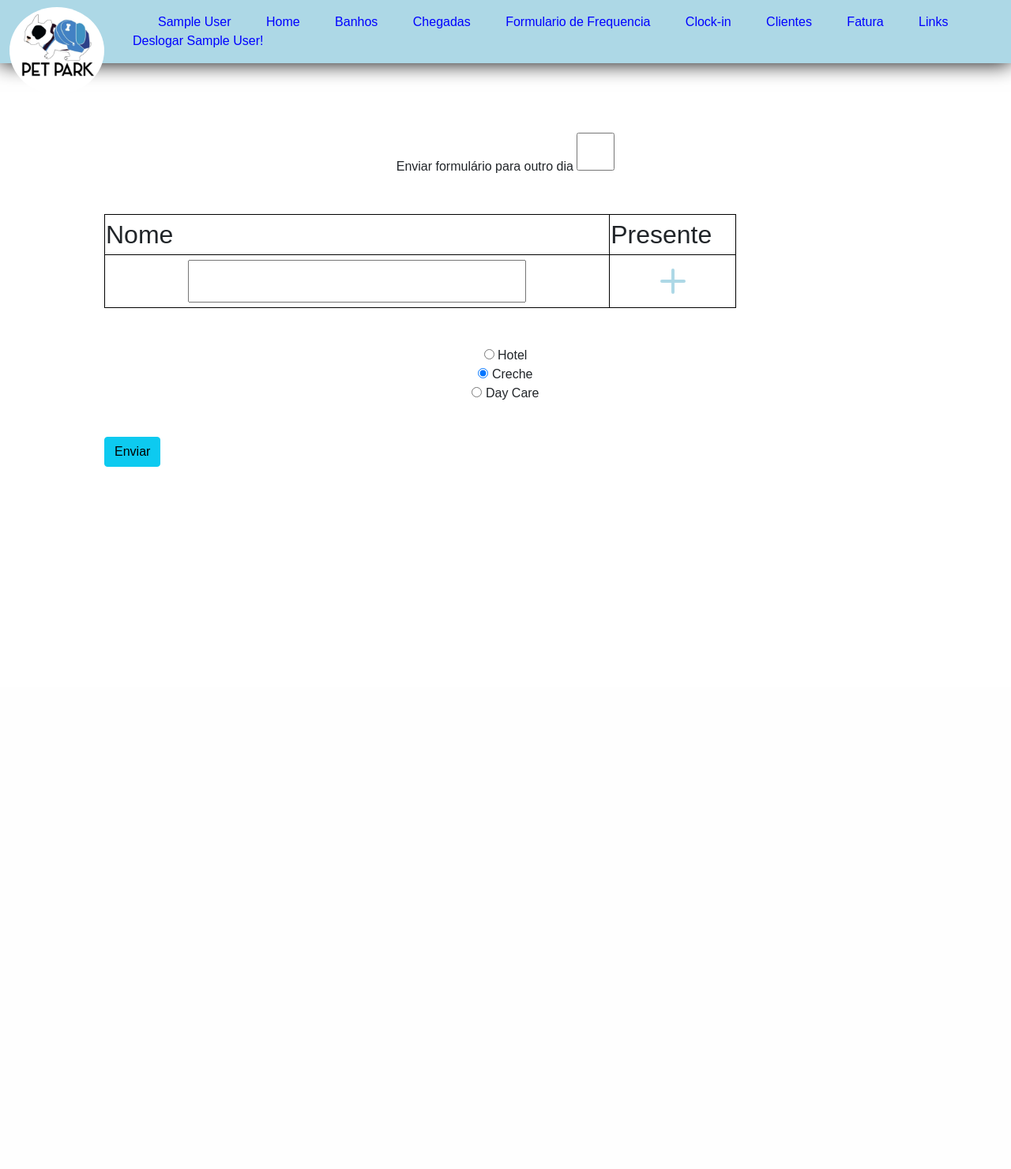
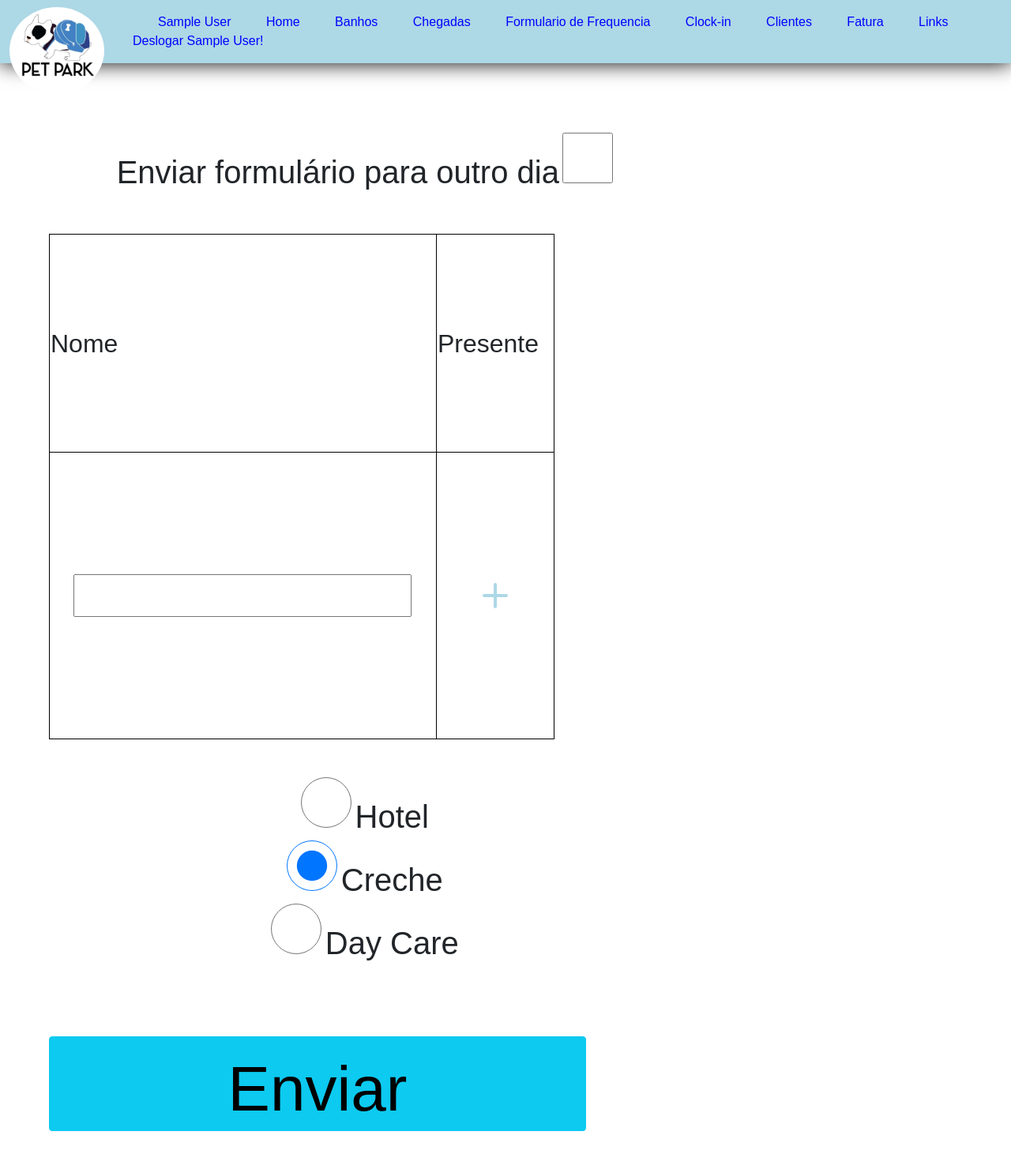
Before and after one commit to cassiorodrigo/apipetsite, a Flask app: page /frequencia in a window 1280 px wide. Shown: the whole page at 79% size. Before the commit the page ends 591 px from the top, so only its background shows below. Run offline with Flask 2, Linux system fonts and the light colour scheme; the visitor is signed in with stand-in values (Sample User, id 1); data that the repository does not hold is empty; some libraries are stand-ins or nearby versions.

Commit message:
fixed view finder in frequencia

```diff
--- a/templates/base.html
+++ b/templates/base.html
@@ -24,8 +24,23 @@ table, th, tr, td {
     vertical-align: 'middle';
     }
 
+#formulariofreq{
+    width:100vh;
+    height:80vh;
+    }
+
+form {
+    width: 100vh;
+    heigth: 80vh;
+}
+
 .clock{
     font-size:4rem;
+}
+
+input[type="radio"]{
+    width:4rem;
+    height:4rem;
 }
 
 .loginout{
@@ -39,8 +54,12 @@ table, th, tr, td {
 }
 
 input[type="checkbox"]{
-    height: 3em;
-    width: 3em;
+    height: 4em;
+    width: 4em;
+}
+
+label{
+font-size:2.5rem;
 }
 
 body
@@ -121,7 +140,7 @@ p {
         </ul>
     </nav>
 </header>
-    <div class="container">
+    <div class="container" style="width:100vh;">
         <div class="row">
             {% with messages = get_flashed_messages(with_categories=True) %}
                 {% if messages %}
--- a/templates/frequencia.html
+++ b/templates/frequencia.html
@@ -5,9 +5,11 @@
         table, th, tr, td {
         border: 1px solid black;
         }
+        body{
+        width:0vh;
+        }
+
 </style>
-
-<body>
 <form method="post">
     <div align="center">
         <label class="mb-4 mt-5" for="outrodia"> Enviar formulário para outro dia</label>
@@ -20,20 +22,18 @@
             <input type="datetime-local" name="datetime" id="datetimeinsert">
         </p>
     </div>
-    <table class="mt-4 mr-5 ml-5" id="formulariofreq" name='presencadogs'
-           style="width:100vh; margin-left:50px; margin-top:40px; margin-right:50px ">
+    <table class="mt-4" id="formulariofreq" name='presencadogs'
+           style="width:80vh; margin-top:40px;">
         <tr>
-            <td style="width:80%">Nome</td>
+            <td>Nome</td>
             <td>Presente</td>
         </tr>
         {% for dog in dogs %}
-        <tr>
-            <td>
-                <p>
-                    {{ dog[2]+' ('+dog[3]+')' }}
-                </p>
+        <tr style="width:85vh">
+            <td align="center" style="width:85%">
+                    <label>{{ dog[2]+' ('+dog[3]+')' }}</label>
             </td>
-            <td align="center"><input type="checkbox" name={{ dog[2] }} value={{ dog[-1] }}></td>
+            <td align="center" class="pt-4 pb-4"><input type="checkbox" name={{ dog[2] }} value={{ dog[-1] }}></td>
         </tr>
         {% endfor %}
         <tr>
@@ -48,7 +48,7 @@
             </td>
         </tr>
     </table>
-    <div class="mt-5 mb-2 ml-5" width="80%" align="center">
+    <div class="mt-5 mb-2" width="80%" align="center">
         <input type="radio" id="hotel" name="crechehotel" value="hotel">
         <label for="hotel">Hotel</label><br>
         <input type="radio" id="creche" name="crechehotel" value="creche" checked>
@@ -56,7 +56,7 @@
         <input type="radio" id="Daycare" name="daycare" value="daycare">
         <label for="Daycare">Day Care</label><br>
     </div>
-    <button type="submit" class='btn btn-info mb-5' style="margin-top:35px; margin-left:50px;">Enviar</button>
+        <button type="submit" class='btn btn-info mb-5' style="margin-top:10vh; width:85%; height:15vh; font-size:5rem">Enviar</button>
 </form>
 <script>
 function logar_extra_dog(){
@@ -82,5 +82,4 @@ function logar_extra_dog(){
 }
 
 </script>
-</body>
 {% endblock %}
```
